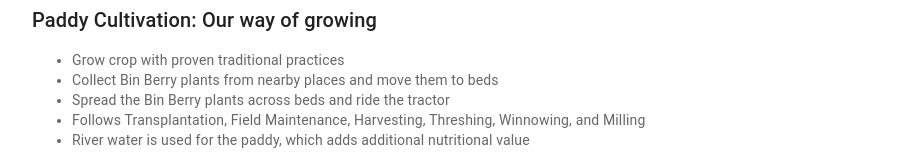
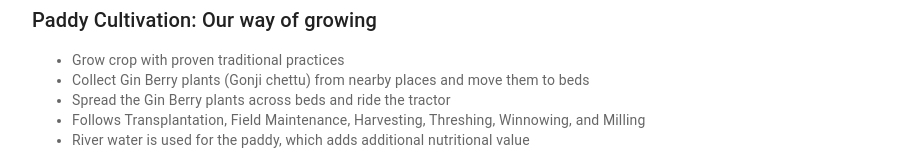
Before and after one commit to onlyorganic/onlyorganic.github.io, a React (Create React App) app: page / in a window 1280 px wide. Shown: the part 419-571 px from the top of the page, without its empty margins (182-1097 px from the left). Built offline with nearby package versions, Linux system fonts and the light colour scheme.

Commit message:
typo correction

```diff
--- a/src/Crops.js
+++ b/src/Crops.js
@@ -12,8 +12,8 @@ const crops = [
       <Description
         data={[
           "Grow crop with proven traditional practices",
-          "Collect Bin Berry plants from nearby places and move them to beds",
-          "Spread the Bin Berry plants across beds and ride the tractor",
+          "Collect Gin Berry plants (Gonji chettu) from nearby places and move them to beds",
+          "Spread the Gin Berry plants across beds and ride the tractor",
           "Follows Transplantation, Field Maintenance, Harvesting, Threshing, Winnowing, and Milling",
           "River water is used for the paddy, which adds additional nutritional value",
           "Crop rotation, to optimize nutrients in the soil",
```
